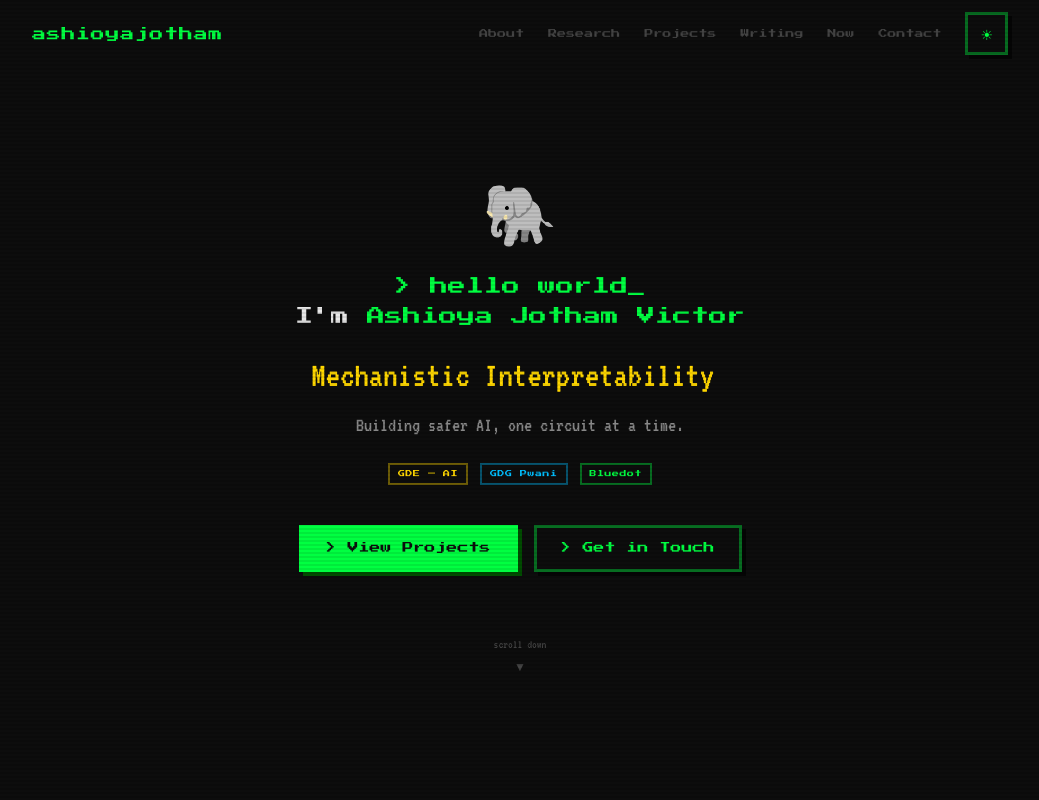
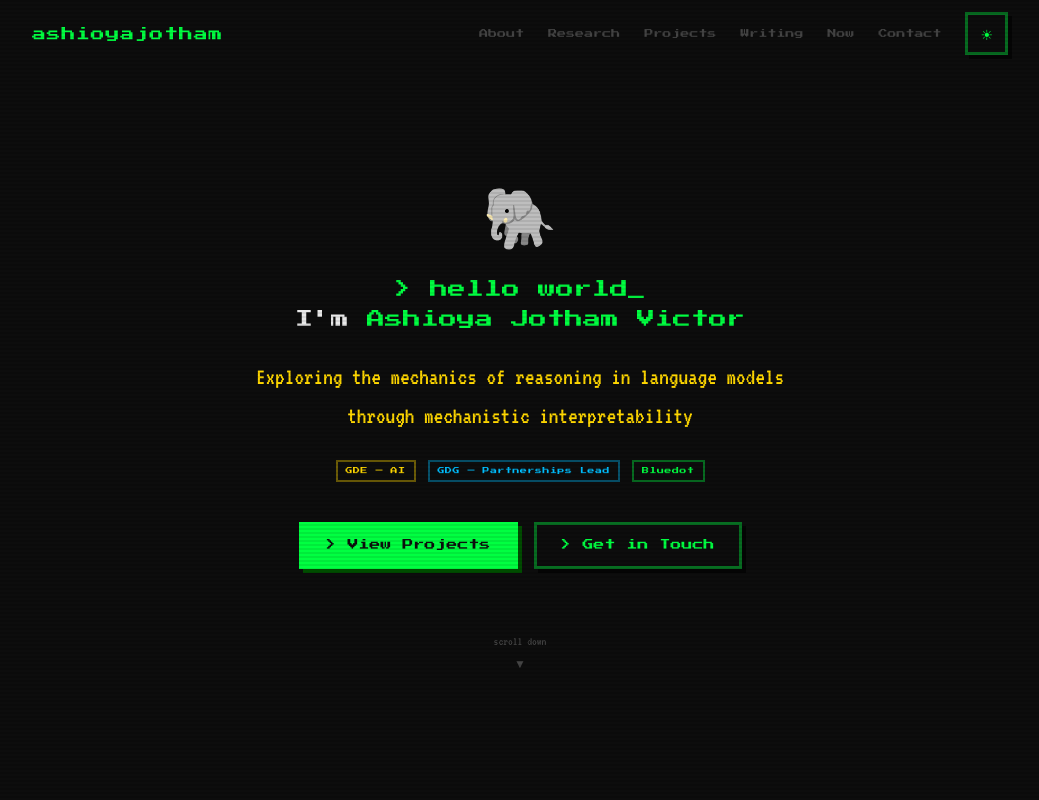
Before and after one commit to ashioyajotham/ashioyajotham.github.io, a Next.js app: page / in a window 1280 px wide. Shown: the top 800 px of the page, without its empty margins (120-1159 px from the left). Built offline with nearby package versions, Linux system fonts and the light colour scheme.

Commit message:
6a56707f-23fb-4d1f-b9f1-8fa93de40020

```diff
--- a/src/components/site/about.tsx
+++ b/src/components/site/about.tsx
@@ -52,9 +52,12 @@
             {/* Title badges */}
             <div className="mt-8 flex flex-wrap gap-3">
               {TITLES.map((t) => (
-                <div
+                <a
                   key={t.label}
-                  className="pixel-card-gold pixel-card p-3 sm:p-4 flex items-start gap-3"
+                  href={t.link}
+                  target="_blank"
+                  rel="noopener noreferrer"
+                  className="pixel-card-gold pixel-card p-3 sm:p-4 flex items-start gap-3 no-underline"
                 >
                   <span className="font-pixel text-xs text-px-gold mt-1">
                     ★
@@ -70,7 +73,7 @@
                       {t.field}
                     </div>
                   </div>
-                </div>
+                </a>
               ))}
             </div>
 
--- a/src/components/site/data.ts
+++ b/src/components/site/data.ts
@@ -1,12 +1,4 @@
 // ═══════════ SITE DATA ═══════════
-
-export const TYPING_PHRASES = [
-  "AI Safety Researcher",
-  "Mechanistic Interpretability",
-  "Chain-of-Thought Faithfulness",
-  "Google Developer Expert",
-  "Open Source Contributor",
-];
 
 export const NAV_LINKS = [
   { label: "About", href: "#about" },
@@ -26,8 +18,8 @@
 };
 
 export const TITLES = [
-  { label: "Google Developer Expert", abbr: "GDE", field: "AI" },
-  { label: "GDG Pwani", abbr: "GDG", field: "Community Lead" },
+  { label: "Google Developer Expert", abbr: "GDE", field: "AI", link: "https://developers.google.com/community/experts" },
+  { label: "GDG Pwani", abbr: "GDG", field: "Partnerships Lead", link: "https://gdg.community.dev/gdg-pwani" },
 ];
 
 export interface Project {
--- a/src/components/site/hero.tsx
+++ b/src/components/site/hero.tsx
@@ -1,49 +1,8 @@
 "use client";
 
-import { useState, useEffect } from "react";
-import { TYPING_PHRASES } from "./data";
+import { TITLES } from "./data";
 
 export function Hero() {
-  const [displayText, setDisplayText] = useState("");
-
-  useEffect(() => {
-    let phraseIdx = 0;
-    let charIdx = 0;
-    let isDeleting = false;
-    let timeoutId: ReturnType<typeof setTimeout>;
-
-    function tick() {
-      const current = TYPING_PHRASES[phraseIdx];
-
-      if (!isDeleting) {
-        charIdx++;
-        setDisplayText(current.slice(0, charIdx));
-        if (charIdx >= current.length) {
-          isDeleting = true;
-          timeoutId = setTimeout(tick, 2000);
-          return;
-        }
-        timeoutId = setTimeout(tick, 60);
-      } else {
-        charIdx--;
-        setDisplayText(current.slice(0, charIdx));
-        if (charIdx <= 0) {
-          isDeleting = false;
-          phraseIdx = (phraseIdx + 1) % TYPING_PHRASES.length;
-          timeoutId = setTimeout(tick, 400);
-          return;
-        }
-        timeoutId = setTimeout(tick, 30);
-      }
-    }
-
-    timeoutId = setTimeout(tick, 600);
-
-    return () => {
-      clearTimeout(timeoutId);
-    };
-  }, []);
-
   const scrollToContact = () => {
     document.getElementById("contact")?.scrollIntoView({ behavior: "smooth" });
   };
@@ -70,28 +29,32 @@
         </span>
       </h1>
 
-      {/* Typing effect */}
-      <div className="mt-6 h-10 flex items-center justify-center anim-fade anim-d2">
-        <span className="font-terminal text-2xl sm:text-3xl md:text-4xl text-px-gold">
-          {displayText}
-          <span className="cursor-blink text-px-gold">_</span>
-        </span>
-      </div>
-
-      {/* Subtitle */}
-      <p className="font-terminal text-lg sm:text-xl text-px-gray text-center mt-4 max-w-2xl anim-fade anim-d3">
-        Building safer AI, one circuit at a time.
+      {/* Tagline */}
+      <p className="font-terminal text-lg sm:text-xl md:text-2xl text-px-gold text-center mt-6 max-w-2xl anim-fade anim-d2 leading-relaxed">
+        Exploring the mechanics of reasoning in language models
+        <br className="hidden sm:block" /> through mechanistic interpretability
       </p>
 
-      {/* Title badges */}
-      <div className="flex flex-wrap items-center justify-center gap-3 mt-6 anim-fade anim-d4">
-        <span className="pixel-tag pixel-tag-gold">GDE — AI</span>
-        <span className="pixel-tag pixel-tag-blue">GDG Pwani</span>
+      {/* Title badges — linked */}
+      <div className="flex flex-wrap items-center justify-center gap-3 mt-6 anim-fade anim-d3">
+        {TITLES.map((t) => (
+          <a
+            key={t.label}
+            href={t.link}
+            target="_blank"
+            rel="noopener noreferrer"
+            className={`pixel-tag no-underline ${
+              t.abbr === "GDE" ? "pixel-tag-gold" : "pixel-tag-blue"
+            }`}
+          >
+            {t.abbr} — {t.field}
+          </a>
+        ))}
         <span className="pixel-tag">Bluedot</span>
       </div>
 
       {/* CTA Buttons */}
-      <div className="flex flex-wrap items-center justify-center gap-4 mt-10 anim-fade anim-d5">
+      <div className="flex flex-wrap items-center justify-center gap-4 mt-10 anim-fade anim-d4">
         <button onClick={scrollToProjects} className="pixel-btn">
           &gt; View Projects
         </button>
@@ -101,7 +64,7 @@
       </div>
 
       {/* Scroll indicator */}
-      <div className="mt-16 anim-fade anim-d6 flex flex-col items-center gap-2">
+      <div className="mt-16 anim-fade anim-d5 flex flex-col items-center gap-2">
         <span className="font-terminal text-xs text-px-dim">scroll down</span>
         <span className="font-pixel text-xs text-px-dim pixel-float">▼</span>
       </div>
```
Also changed, not shown: screenshot-hero-v2.png (added).
